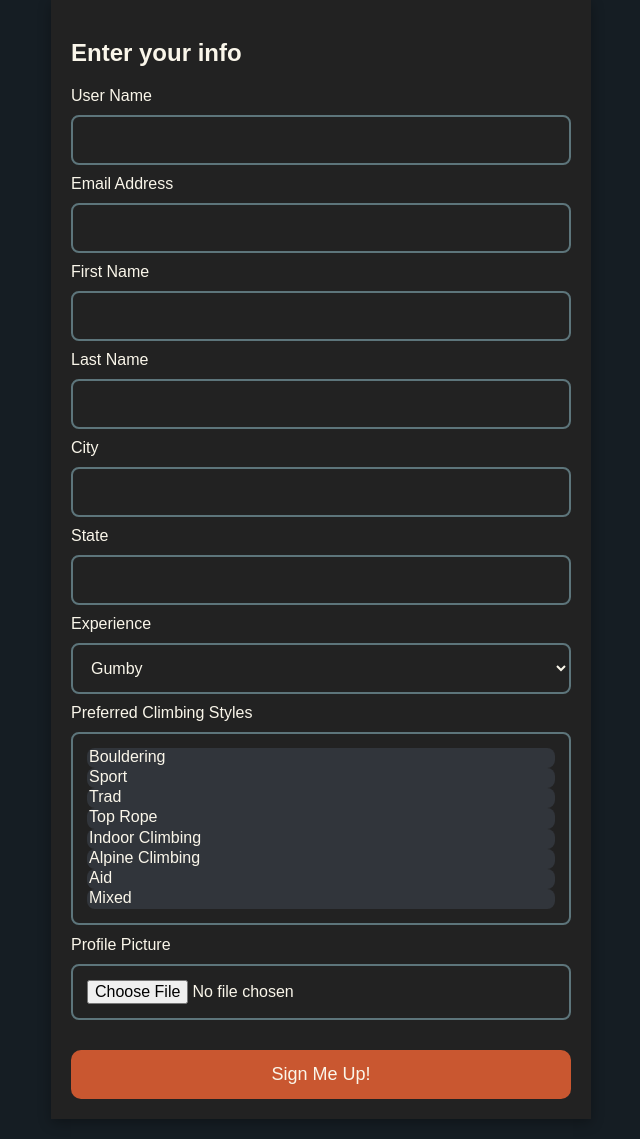
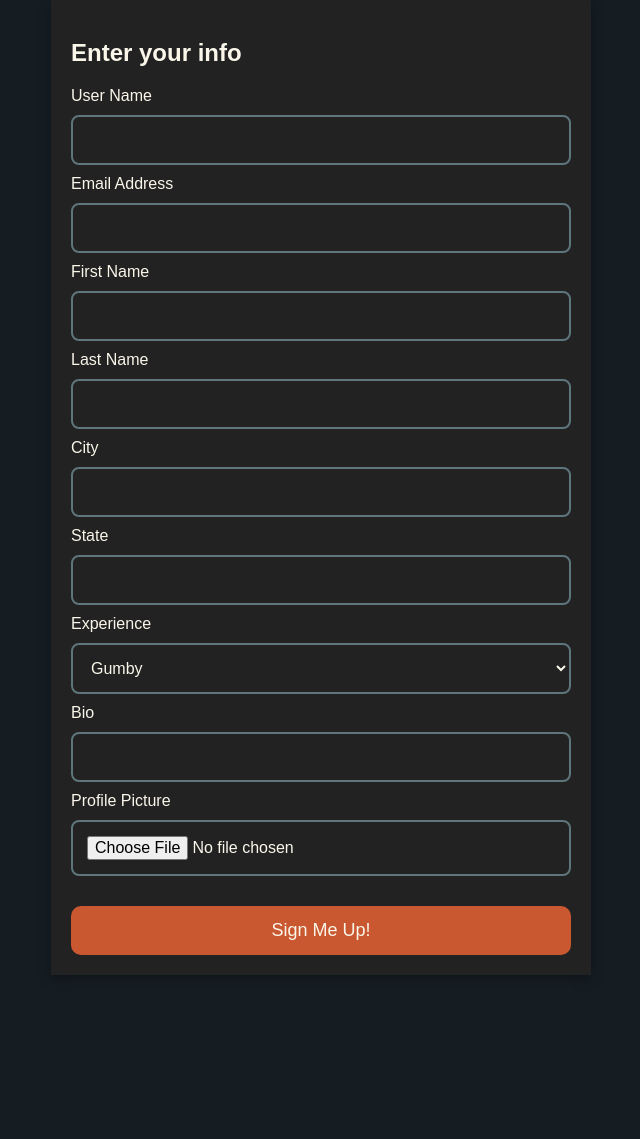
Before and after one commit to avery-mr/burndownForWhat, a Flask app: page /create_profile in a window 1280 px wide. Shown: the part 21-1160 px from the top of the page, without its empty margins (319-959 px from the left). After the commit the page ends 996 px from the top, so only its background shows below. Run offline with Flask 3, Linux system fonts and the light colour scheme; some libraries are stand-ins or nearby versions.

Commit message:
added bio variable to create_profile

```diff
--- a/app/templates/create_profile.html
+++ b/app/templates/create_profile.html
@@ -35,7 +35,7 @@
                     <option value="5">Beta Whisperer</option>
                     <option value="6">Crag Legend</option>
                 </select>
-                <label for="userStyle">Preferred Climbing Styles</label>
+                <!--<label for="userStyle">Preferred Climbing Styles</label>
                 <select id="userStyle" multiple size="8">
                     <option value="0">Bouldering</option>
                     <option value="1">Sport</option>
@@ -45,7 +45,9 @@
                     <option value="5">Alpine Climbing</option>
                     <option value="6">Aid</option>
                     <option value="7">Mixed</option>
-                </select>
+                </select> -->
+                <label for="bio">Bio</label>
+                <input type="text" id="bio" required>
                 <label for="profilePic">Profile Picture</label>
                 <input type="file" name="profilePic" id="profilePic" accept="image/*">
                 <button type="submit">Sign Me Up!</button>
```
